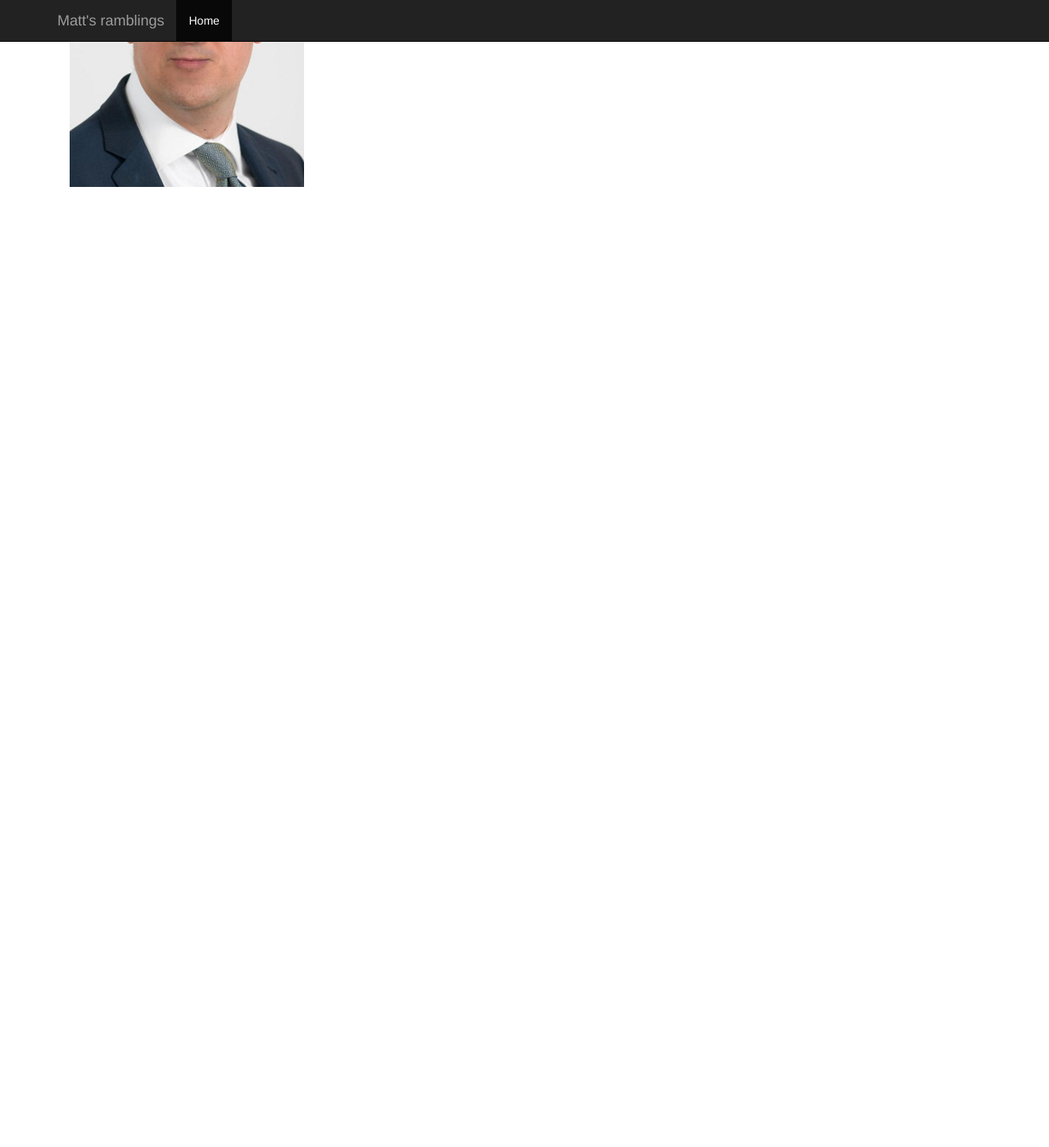
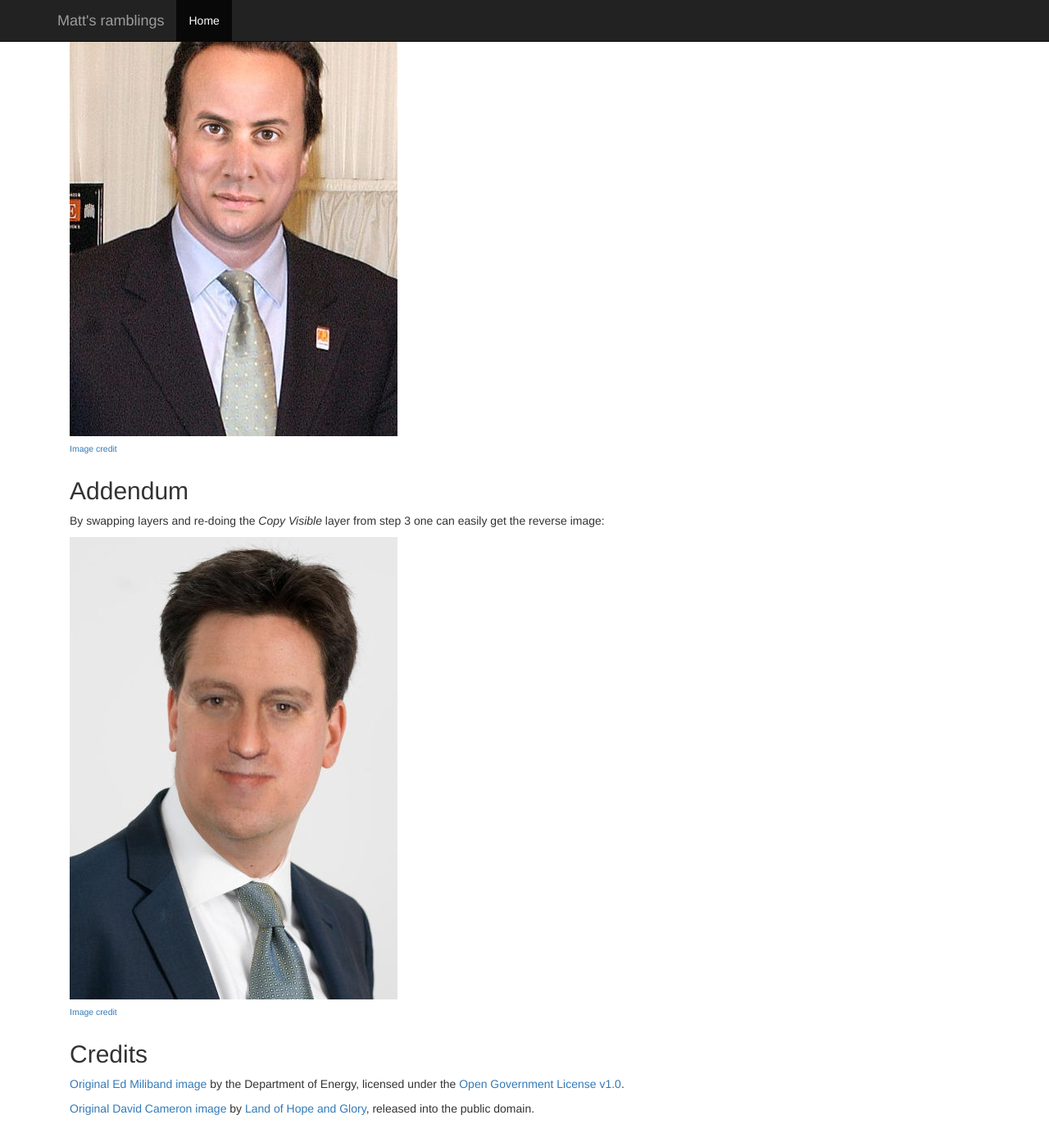
Before and after one commit to matthewearl/matthewearl.github.io, a Jekyll site: the page built from _posts/2015-07-23-face-swapping-with-gimp.md, in a window 1280 px wide and 1400 px high, scrolled down 5563 px. Shown: the whole window at 82% size. Built offline with Jekyll 4.4.1, drawn with Linux system fonts in a browser that asks for light colours; nearby versions of some CDN libraries; before the commit the page ends 5841 px from its top, so only the background shows below that; some of the changed text lies outside the part shown.

Commit message:
Change David Cameron source image in face-swap post

```diff
--- a/_posts/2015-07-23-face-swapping-with-gimp.md
+++ b/_posts/2015-07-23-face-swapping-with-gimp.md
@@ -6,6 +6,8 @@ title: Face swapping with The Gimp
 # Face Swapping with The GIMP
 
 ![Face swap Header](/assets/face-swap/header.jpg)
+
+<sup>[Image credit](#image_credits)</sup>
 
 ## Introduction
 
@@ -20,6 +22,8 @@ resolution:
 
 ![Ed](/assets/face-swap/ed.jpg)
 ![Dave](/assets/face-swap/dave.jpg)
+
+<sup>[Image credit](#image_credits)</sup>
 
 ## 2. Aligning the images
 
@@ -36,6 +40,8 @@ otherwise.
 
 ![Eye measure](/assets/face-swap/eye-measure.jpg)
 
+<sup>[Image credit](#image_credits)</sup>
+
 Break out a calculator and divide the head image's eye distance by the face
 image's eye distance, and scale the face image by this factor:
 
@@ -45,10 +51,14 @@ Now rotate the face image by the difference between the two eye-angles:
 
 ![Rotate image](/assets/face-swap/rotate-image.jpg)
 
+<sup>[Image credit](#image_credits)</sup>
+
 Copy the result, and paste it onto the head image as a new layer. Halve the new
 layer's opacity and line up the two faces using the *Move* tool (**M**):
 
 ![Align image](/assets/face-swap/align-image.jpg)
+
+<sup>[Image credit](#image_credits)</sup>
 
 Return the top layer's opacity to 100%.
 
@@ -59,6 +69,8 @@ below:
 
 ![layers](/assets/face-swap/layers.png)
 
+<sup>[Image credit](#image_credits)</sup>
+
 Now apply a gaussian blur to both. The blur amount should be as high as
 you can get without non-flesh tones from hair or background interfering with
 areas you want to transfer to the head image. About 2/3 of the head image
@@ -67,11 +79,14 @@ eye-distance has worked well for me:
 ![Face blur](/assets/face-swap/face-blur.jpg)
 ![Head blur](/assets/face-swap/head-blur.jpg)
 
+<sup>[Image credit](#image_credits)</sup>
 Now set the blurred face layer to divide, and the blurred head layer to
 multiply. The face image should now be shining through, but with the right
 lighting and fleshtones around the facial area:
 
 ![Colour adjusted face image](/assets/face-swap/colour-adjusted-face-image.jpg)
+
+<sup>[Image credit](#image_credits)</sup>
 
 At this point select *Copy Visible* from the *Edit* menu, and paste as a new
 layer.Move the new layer to second from bottom (right above the bottom head
@@ -85,9 +100,13 @@ nose and mouth area in white (opaque):
 
 ![Pre-blurred mask](/assets/face-swap/pre-blurred-mask.jpg)
 
+<sup>[Image credit](#image_credits)</sup>
+
 Apply a gaussian blur to the layer mask, *et voila*:
 
 ![Camerband](/assets/face-swap/camerband.jpg)
+
+<sup>[Image credit](#image_credits)</sup>
 
 ## Addendum
 
@@ -95,3 +114,17 @@ By swapping layers and re-doing the *Copy Visible* layer from step 3 one can
 easily get the reverse image:
 
 ![Milliron](/assets/face-swap/milliron.jpg)
+
+<sup>[Image credit](#image_credits)</sup>
+
+## Credits
+
+<a id="image_credits" />
+[Original Ed Miliband image](https://commons.wikimedia.org/
+wiki/File:Ed_Miliband.jpg) by the Department of Energy, licensed under the
+[Open Government License v1.0](https://www.nationalarchives.gov.uk/doc/
+open-government-licence/version/1/).
+
+[Original David Cameron image](https://commons.wikimedia.org/wiki/
+File:Davidcameron.jpg) by [Land of Hope and Glory](https://en.wikipedia.org/
+wiki/User:Land_of_Hope_and_Glory), released into the public domain.
```
Also changed, not shown: assets/face-swap/align-image.jpg, assets/face-swap/camerband.jpg, assets/face-swap/colour-adjusted-face-image.jpg, assets/face-swap/dave.jpg, assets/face-swap/ed.jpg, assets/face-swap/face-blur.jpg, assets/face-swap/head-blur.jpg, assets/face-swap/header.jpg, assets/face-swap/layers.png, assets/face-swap/milliron.jpg, assets/face-swap/pre-blurred-mask.jpg, assets/face-swap/rotate-image.jpg.
